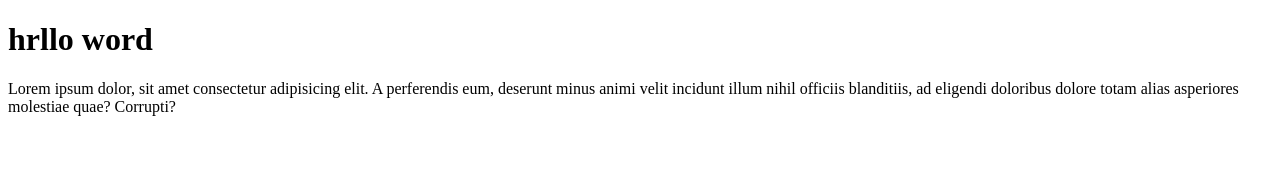
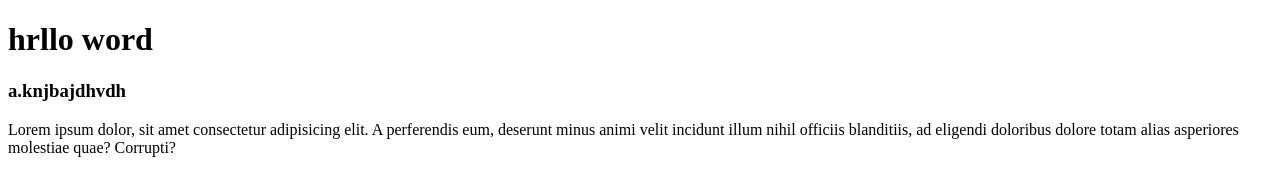
Before and after one commit to superc0de/test-remote-2, a plain HTML site: page index.html in a window 1280 px wide. Drawn offline with Linux system fonts and the light colour scheme.

Commit message:
menambah h3

```diff
--- a/index.html
+++ b/index.html
@@ -10,6 +10,7 @@
 
 <body>
     <h1>hrllo word</h1>
+    <h3>a.knjbajdhvdh</h3>
     <p>Lorem ipsum dolor, sit amet consectetur adipisicing elit. A perferendis eum, deserunt minus animi velit incidunt illum nihil officiis blanditiis, ad eligendi doloribus dolore totam alias asperiores molestiae quae? Corrupti?</p>
 </body>
 
```
